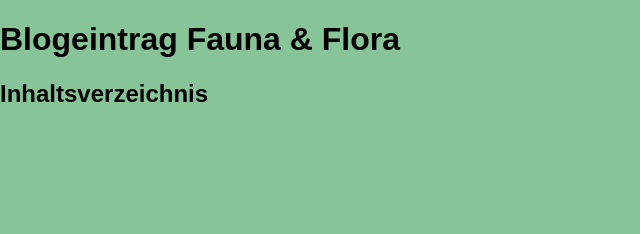
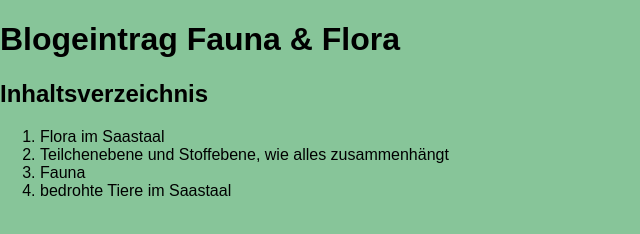
Before and after one commit to gymmu/blogeintrag-e227538, a plain HTML site: page index.html in a window 1280 px wide. Shown: the whole page, without its empty margins (0-640 px from the left). Drawn offline with Linux system fonts and the light colour scheme.

Commit message:
Liste Inhaltsverzeichnis

```diff
--- a/index.html
+++ b/index.html
@@ -20,6 +20,13 @@
     </section>
   </main>
 
+<ol>
+<li>Flora im Saastaal</li>
+<li>Teilchenebene und Stoffebene, wie alles zusammenhängt</li>
+<li>Fauna</li>
+<li>bedrohte Tiere im Saastaal</li>
+</ol>
+
 </body>
 
 </html>
```
